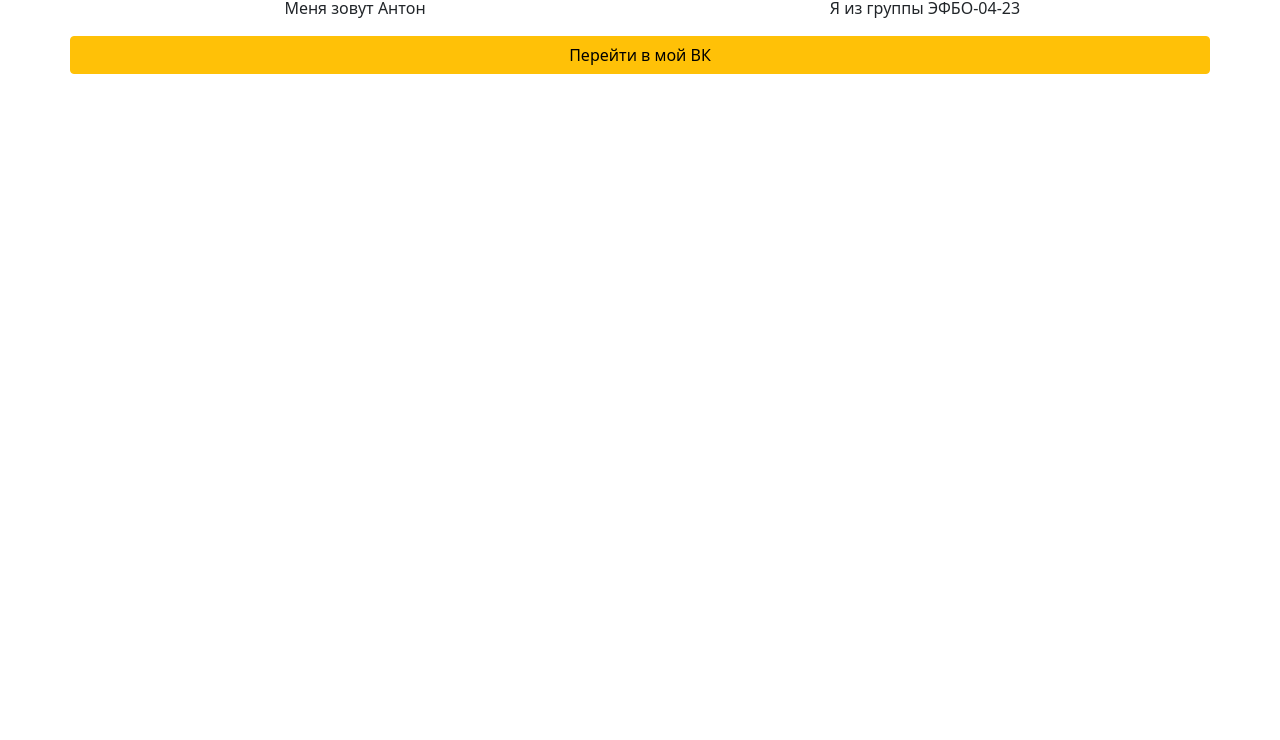
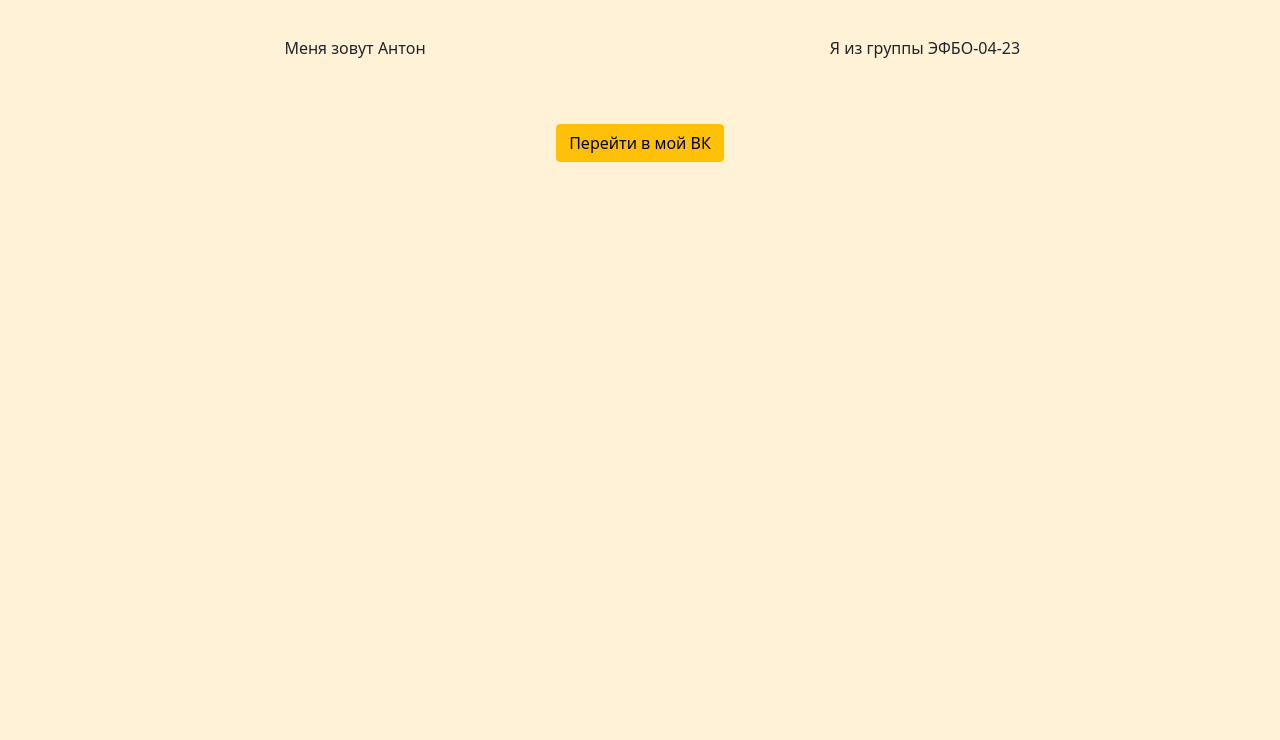
Before and after one commit to ATE826/Pr3, a plain HTML site: page index.html in a window 1280 px wide. Shown: the part 60-800 px from the top of the page. Drawn offline with nearby package versions, Linux system fonts and the light colour scheme.

Commit message:
Третий коммит

```diff
--- a/_color.scss
+++ /dev/null
@@ -1 +0,0 @@
-$primary-color: red;
--- /dev/null
+++ b/_styles.scss
@@ -0,0 +1,7 @@
+$background-color: rgb(255, 242, 214);
+
+
+
+body{
+    background-color: $background-color;
+}
--- a/index.html
+++ b/index.html
@@ -4,13 +4,13 @@
     <meta charset="UTF-8">
     <meta name="viewport" content="width=device-width, initial-scale=1.0">
     <link href="https://cdn.jsdelivr.net/npm/bootstrap@5.0.2/dist/css/bootstrap.min.css" rel="stylesheet" integrity="sha384-EVSTQN3/azprG1Anm3QDgpJLIm9Nao0Yz1ztcQTwFspd3yD65VohhpuuCOmLASjC" crossorigin="anonymous">
-    <link rel="stylesheet" href="style.css">
+    <link rel="stylesheet" href="dist/styles.css">
     <title>Pr3</title>
 </head>
 <body>
     <div class="container text-center">
         <h1>Привет, мир!</h1>
-        <div class="row mt-2">
+        <div class="row mt-5">
             <div class="col text-center">
                 <p>Меня зовут Антон</p>
             </div>
@@ -18,8 +18,9 @@
                 <p>Я из группы ЭФБО-04-23</p>
             </div>
         </div>
-        <div class="row">
-            <button class="btn btn-warning">Перейти в мой ВК</button>
+        <div class="row mt-5">
+            <div><button class="btn btn-warning">Перейти в мой ВК</button></div>
+
         </div>
     </div>
     <script src="https://cdn.jsdelivr.net/npm/bootstrap@5.3.3/dist/js/bootstrap.bundle.min.js" integrity="sha384-YvpcrYf0tY3lHB60NNkmXc5s9fDVZLESaAA55NDzOxhy9GkcIdslK1eN7N6jIeHz" crossorigin="anonymous"></script>
```
Also changed, not shown: dist/styles.css (added), style.css (deleted), 1 other file.
